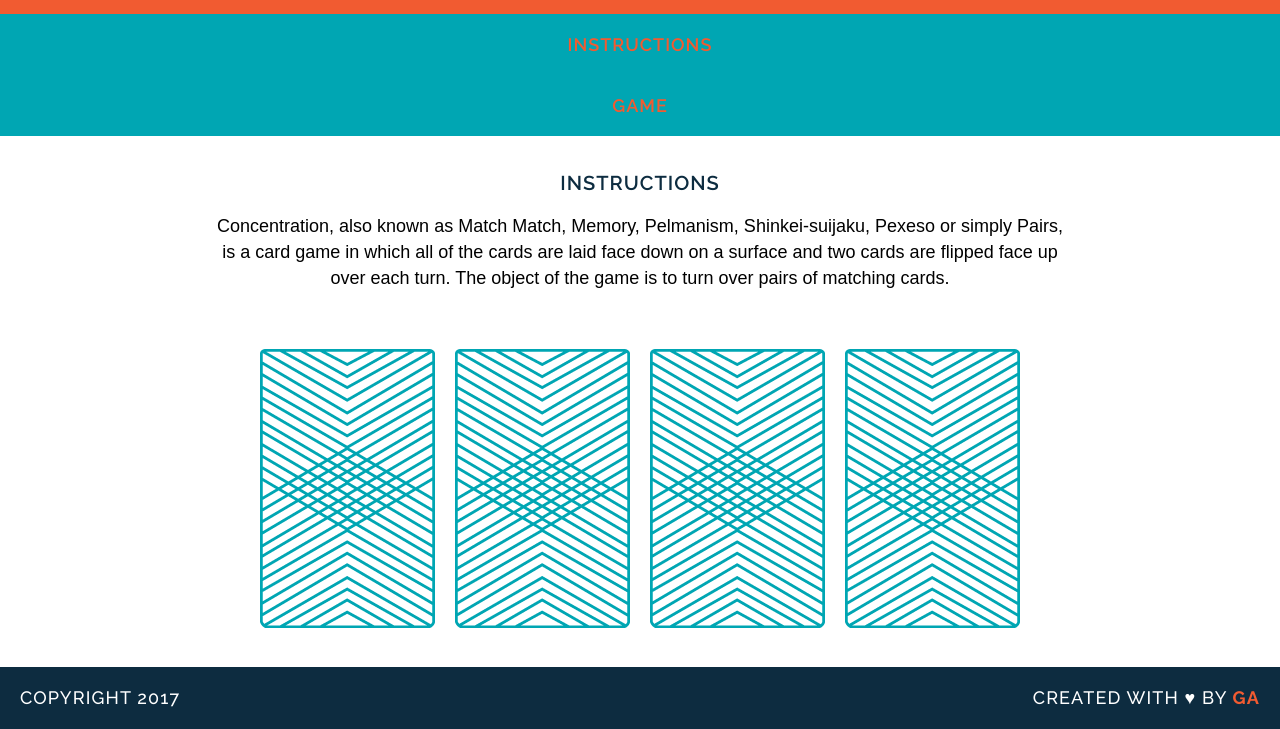
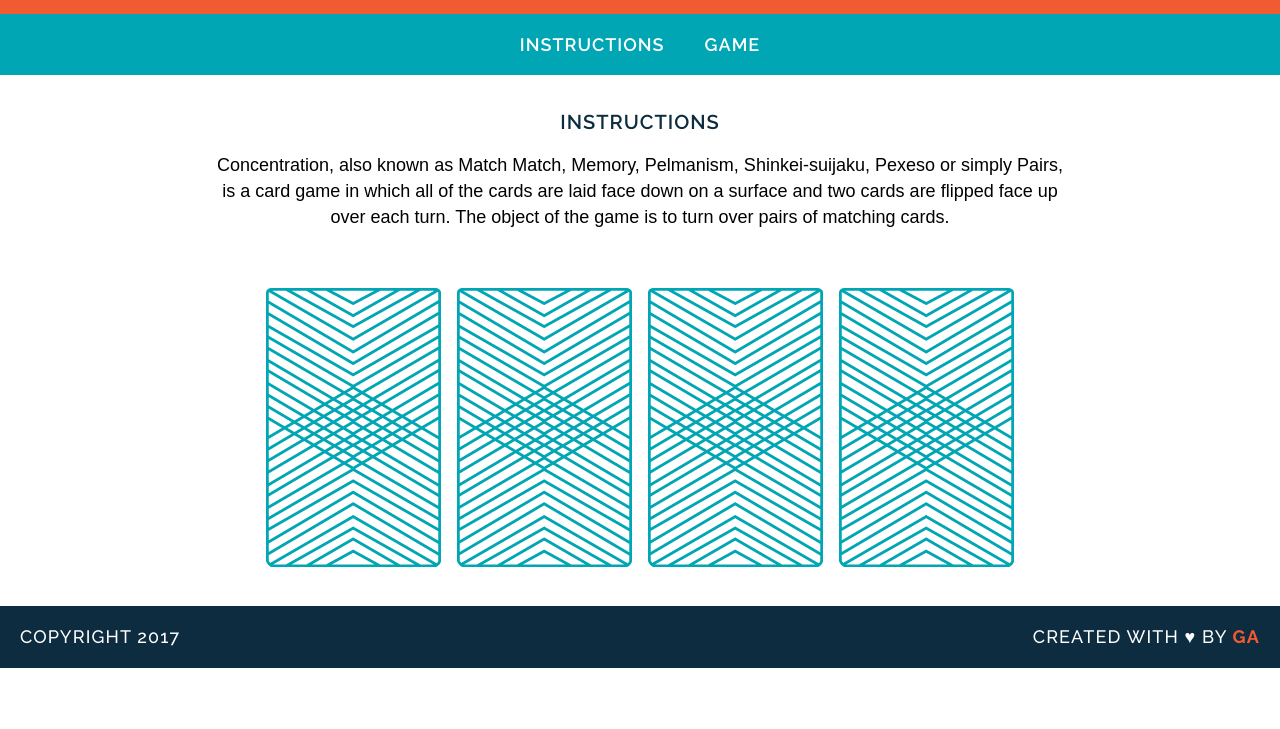
Before and after one commit to JoshuaMcEvoy/wdi-fundamentals-memorygame, a plain HTML site: page index.html in a window 1280 px wide. Shown: the part 99-828 px from the top of the page. After the commit the page ends 800 px from the top, so only its background shows below. Drawn offline with Linux system fonts and the light colour scheme; a web font is replaced by a local one.

Commit message:
create game logic

```diff
--- a/css/style.css
+++ b/css/style.css
@@ -4,7 +4,7 @@ body {
 }
 h1 {
 	font-family: Raleway, sans-serif;
-	color: #0D2C40;
+	color: #FFF;
 	letter-spacing: 1px;
 	font-weight: 400;
 	font-size: 45px;
@@ -13,7 +13,7 @@ h1 {
 }
 a {
 	font-family: Raleway, sans-serif;
-	color: #F15B31;
+	color: #FFF;
 	letter-spacing: 1px;
 	font-weight: 600;
 	font-size: 18px;
@@ -43,13 +43,11 @@ a:hover {
 header {
 	background-color: #F15B31;
 	padding: 30px 20px;
-	/*margin: 0;*/
 }
 
 nav {
 	background-color: #00A6B3;
 	padding: 20px 0;
-	/*margin: 0;*/
 }
 
 main {
--- a/index.html
+++ b/index.html
@@ -9,24 +9,14 @@
 	<header>
 		<h1>Memory Game</h1>
 	</header>
-	<nav>
-			<a href="#">Instructions</a>
-		</nav>
-		<nav>
-			<a href="#">Game</a>
-		</nav>
+	<nav><a href="#">Instructions</a><a href="#">Game</a></nav>
 	<main>
 		<h2>Instructions</h2>
 		<p>Concentration, also known as Match Match, Memory, Pelmanism, Shinkei-suijaku, Pexeso or simply Pairs, is a card game in which all of the cards are laid face down on a surface and two cards are flipped face up over each turn. The object of the game is to turn over pairs of matching cards.</p>
 		<!-- <h2>This game challenges your memory more than any other on the market. Just play it already!</h2>
 		<p><a href="#">Follow me</a> on twitter to find out more about the games I develop</p>
 		<p>You can also go to my <a href="#">website</a> to see what's coming next</p> -->
-		<div>
-		    <img src="images/back.png" alt="Queen of Diamonds">
-		    <img src="images/back.png" alt="Queen of Hearts">
-		    <img src="images/back.png" alt="King of Diamonds">
-		    <img src="images/back.png" alt="King of Hearts">
-		</div>
+		<div id="game-board" class="board clearfix"></div>
 	</main>
 	<footer class="clearfix">
 		<p class="copyright">Copyright 2017</p>
--- a/js/main.js
+++ b/js/main.js
@@ -1,6 +1,3 @@
-console.log("Up and running!");
-
-
 var cards = [
 	{
 	rank: "queen",
@@ -26,30 +23,31 @@ var cards = [
 var cardsInPlay = [];
 
 var checkForMatch = function(){
-
-	// if (cardsInPlay[0] === cardsInPlay[1]) {
- //      console.log("You found a match!");
- //  } else {
- //      console.log("Sorry, try again.");
- //  }
-
 	if (cardsInPlay.length === 2){
-		// if (cardsInPlay[0] === cardsInPlay[1]){
-		// 	alert("You've found a match!");
-		// }
-		// else {
-		// 	alert("Sorry, try again.");
-		// }
 		cardsInPlay[0] === cardsInPlay[1] ? alert("You've found a match!"):alert("Sorry, try again.");
 	}
 }
 
-var flipCard = function(cardId){
+var flipCard = function(){
+	console.log('inside flipCard function');
+	var cardId = this.getAttribute('data-id');
 	console.log("User flipped " + cards[cardId].rank);
 	cardsInPlay.push(cards[cardId].rank);
 	console.log(cards[cardId].cardImage);
 	console.log(cards[cardId].suite)
+	this.setAttribute('src', cards[cardId].cardImage);
 	checkForMatch();
+	console.log('at end of flipCard function');
 }
-flipCard(0);
-flipCard(2);
+var createBoard = function(){
+	for (var i = 0; i < cards.length; i++){
+		var cardElement = document.createElement('img');
+		cardElement.setAttribute('src','images/back.png');
+		cardElement.setAttribute('data-id',i);
+		cardElement.addEventListener('click', flipCard);
+		document.getElementById('game-board').appendChild(cardElement);
+		console.log('cardElement = '+ cardElement);
+	}
+}
+
+createBoard();
```
